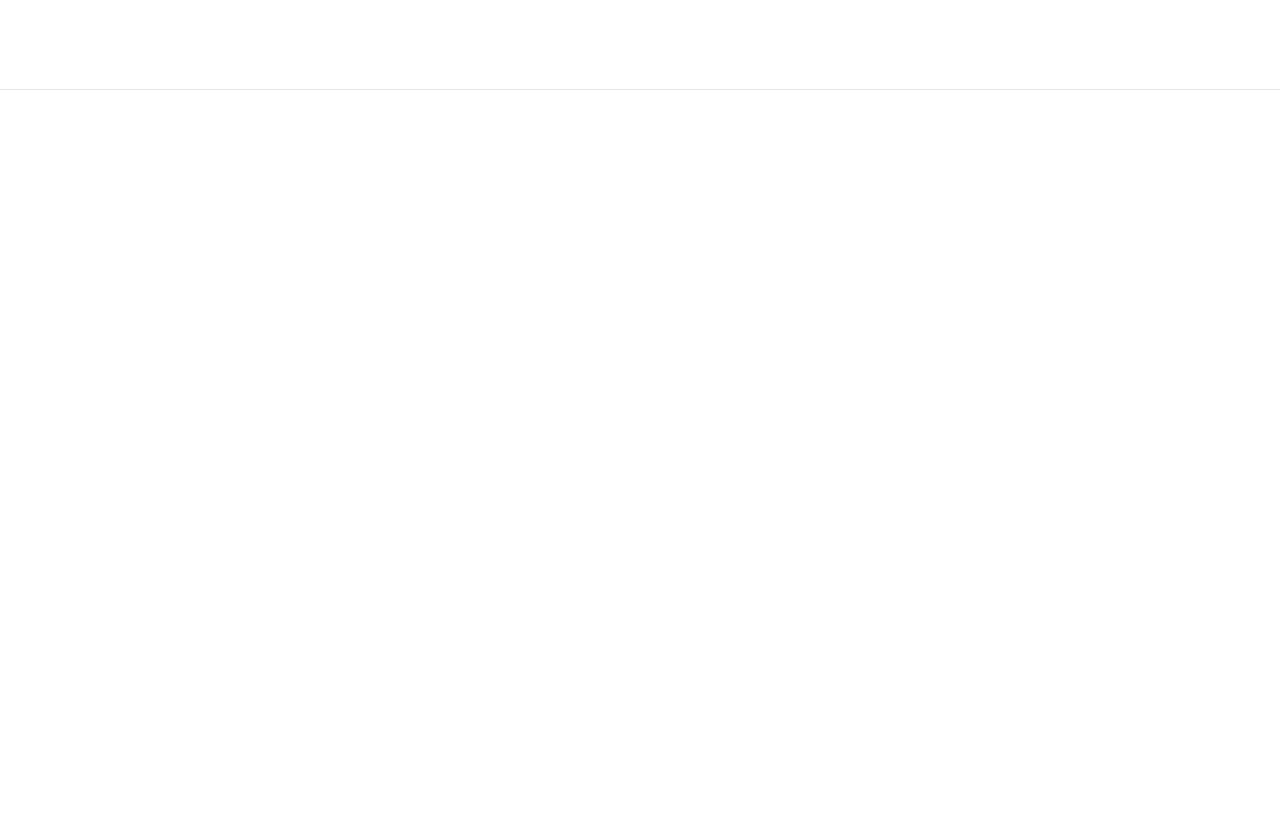
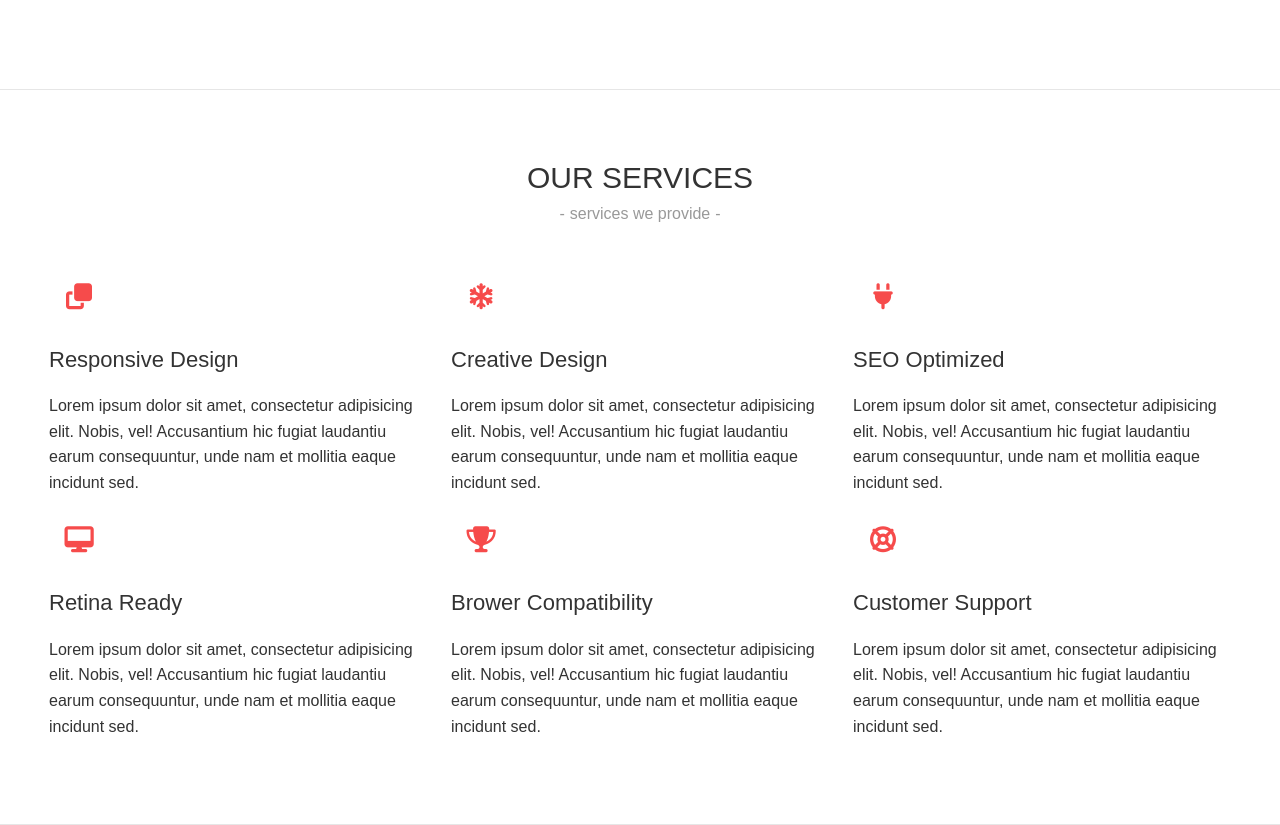
Before and after one commit to kyh012412/reactbootstrap_bibek, a React (Create React App) app: page / in a window 1280 px wide. Shown: the part 1094-1919 px from the top of the page. Before the commit the page ends 1184 px from the top, so only its background shows below. Built offline with nearby package versions, Linux system fonts and the light colour scheme.

Commit message:
6 grid map

```diff
--- a/src/App.js
+++ b/src/App.js
@@ -4,6 +4,7 @@
 import AppHeader from './components/header';
 import AppHero from './components/hero';
 import AppAbout from './components/about';
+import AppServices from './components/services';
 
 function App() {
   return (
@@ -14,6 +15,7 @@
       <main>
         <AppHero />
         <AppAbout />
+        <AppServices />
       </main>
     </div>
   );
--- /dev/null
+++ b/src/components/services.js
@@ -0,0 +1,74 @@
+import Container from 'react-bootstrap/Container';
+import Row from 'react-bootstrap/Row';
+import Col from 'react-bootstrap/Col';
+
+const servicesData = [
+  {
+    id: 1,
+    icon: 'fas fa-clone',
+    title: 'Responsive Design',
+    description:
+      'Lorem ipsum dolor sit amet, consectetur adipisicing elit. Nobis, vel! Accusantium hic fugiat laudantiu earum consequuntur, unde nam et mollitia eaque incidunt sed.',
+  },
+  {
+    id: 2,
+    icon: 'fas fa-snowflake',
+    title: 'Creative Design',
+    description:
+      'Lorem ipsum dolor sit amet, consectetur adipisicing elit. Nobis, vel! Accusantium hic fugiat laudantiu earum consequuntur, unde nam et mollitia eaque incidunt sed.',
+  },
+  {
+    id: 3,
+    icon: 'fas fa-plug',
+    title: 'SEO Optimized',
+    description:
+      'Lorem ipsum dolor sit amet, consectetur adipisicing elit. Nobis, vel! Accusantium hic fugiat laudantiu earum consequuntur, unde nam et mollitia eaque incidunt sed.',
+  },
+  {
+    id: 4,
+    icon: 'fas fa-desktop',
+    title: 'Retina Ready',
+    description:
+      'Lorem ipsum dolor sit amet, consectetur adipisicing elit. Nobis, vel! Accusantium hic fugiat laudantiu earum consequuntur, unde nam et mollitia eaque incidunt sed.',
+  },
+  {
+    id: 5,
+    icon: 'fas fa-trophy',
+    title: 'Brower Compatibility',
+    description:
+      'Lorem ipsum dolor sit amet, consectetur adipisicing elit. Nobis, vel! Accusantium hic fugiat laudantiu earum consequuntur, unde nam et mollitia eaque incidunt sed.',
+  },
+  {
+    id: 6,
+    icon: 'fas fa-life-ring',
+    title: 'Customer Support',
+    description:
+      'Lorem ipsum dolor sit amet, consectetur adipisicing elit. Nobis, vel! Accusantium hic fugiat laudantiu earum consequuntur, unde nam et mollitia eaque incidunt sed.',
+  },
+];
+
+export default function AppServices() {
+  return (
+    <section id="services" className="block services-block">
+      <Container fluid>
+        <div className="title-holder">
+          <h2>Our services</h2>
+          <div className="subtitle">services we provide</div>
+        </div>
+        <Row>
+          {servicesData.map((service) => {
+            return (
+              <Col key={service.id} sm={4} className="holder">
+                <div className="icon">
+                  <i className={service.icon}></i>
+                </div>
+                <h3>{service.title}</h3>
+                <p>{service.description}</p>
+              </Col>
+            );
+          })}
+        </Row>
+      </Container>
+    </section>
+  );
+}
```
